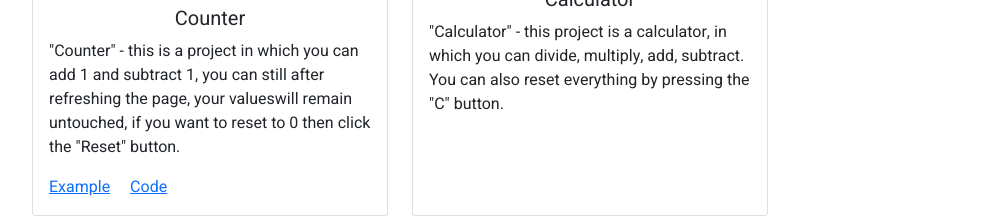
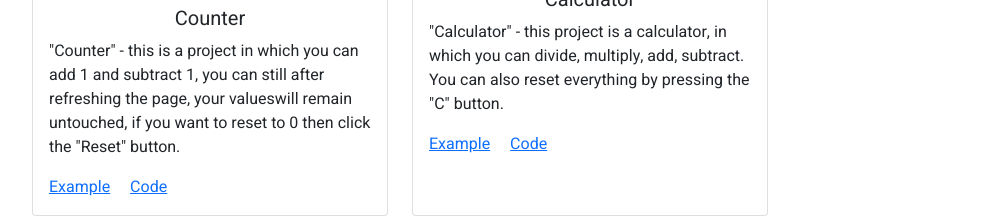
Before and after one commit to BeAsT436/portfolio, a plain HTML site: page index.html in a window 1280 px wide. Shown: the part 1459-1681 px from the top of the page, without its empty margins (50-1051 px from the left). Drawn offline with nearby package versions, Linux system fonts and the light colour scheme.

Commit message:
add link to calculator

```diff
--- a/index.html
+++ b/index.html
@@ -104,6 +104,8 @@
                 divide, multiply, add, subtract. You can also reset everything
                 by pressing the "C" button.
               </p>
+              <a target="_blank" href="https://beast436.github.io/calculator/" class="card-link">Example</a>
+              <a target="_blank" href="https://github.com/BeAsT436/calculator" class="card-link">Code</a>
             </div>
           </div>
         </div>
```
